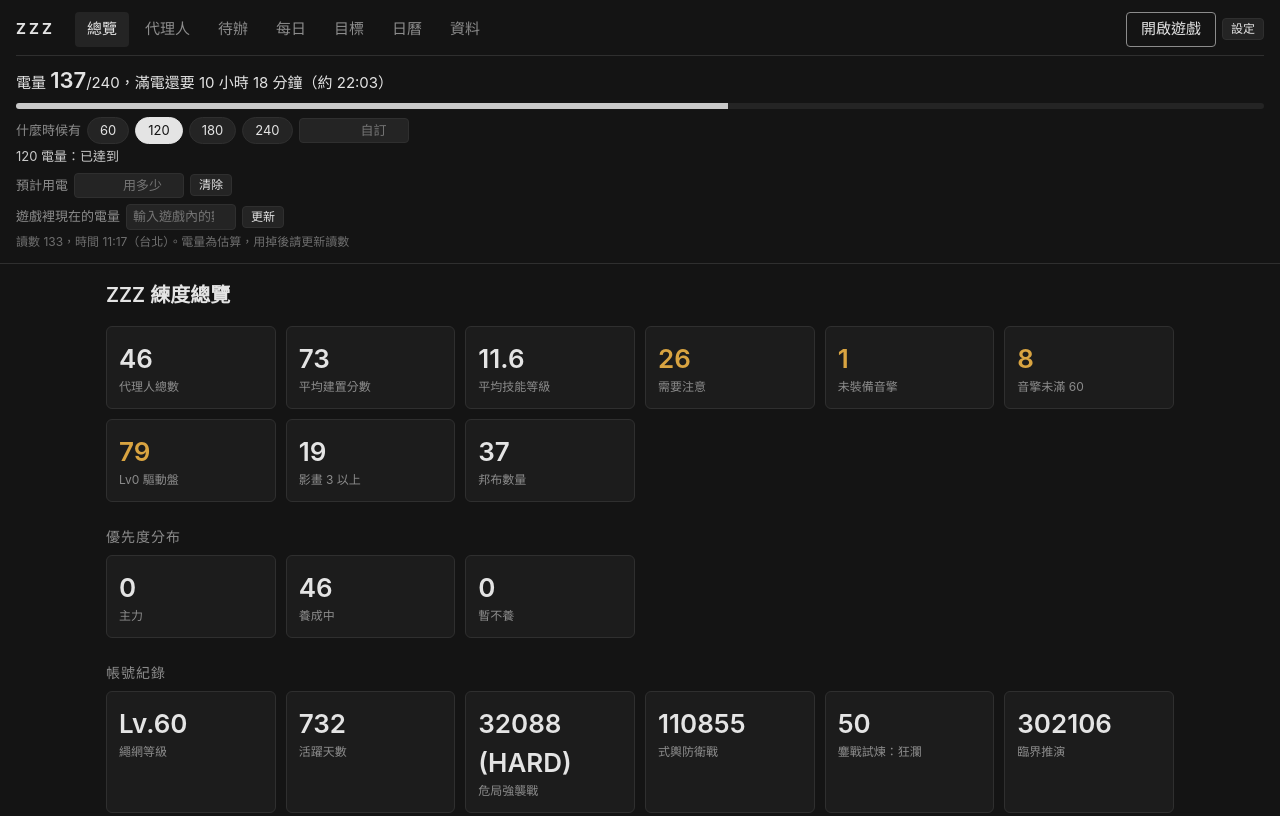
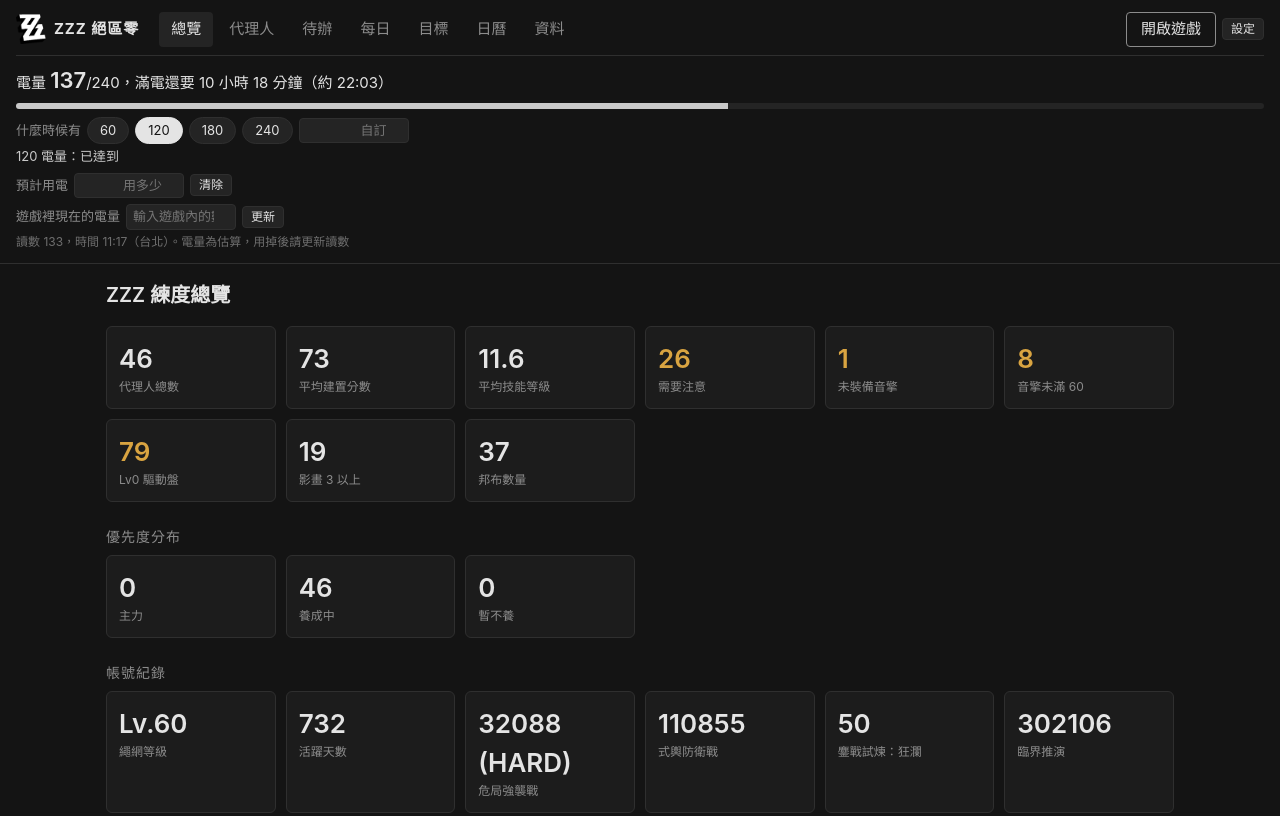
Before and after one commit to ChaN0iR/zzz-dashboard, a plain HTML site: page index.html in a window 1280 px wide. Shown: the top 816 px of the page. Drawn offline with Linux system fonts and the light colour scheme.

Commit message:
標題改為 ZZZ 絕區零、加入 logo、favicon 與主畫面圖示

```diff
--- a/index.html
+++ b/index.html
@@ -3,12 +3,20 @@
 <head>
 <meta charset="utf-8">
 <meta name="viewport" content="width=device-width,initial-scale=1">
-<title>ZZZ 練度儀表板</title>
+<title>ZZZ 絕區零</title>
+<link rel="icon" type="image/png" href="favicon.png">
+<link rel="apple-touch-icon" href="apple-touch-icon.png">
+<link rel="manifest" href="manifest.webmanifest">
+<meta name="theme-color" content="#141414">
+<meta name="apple-mobile-web-app-capable" content="yes">
+<meta name="mobile-web-app-capable" content="yes">
+<meta name="apple-mobile-web-app-title" content="ZZZ 絕區零">
+<meta name="apple-mobile-web-app-status-bar-style" content="black">
 <link rel="stylesheet" href="style.css">
 </head>
 <body>
 <header>
-  <div class="brand">ZZZ</div>
+  <a class="brand" href="#/"><img src="logo.png" alt="" height="30"><span>ZZZ 絕區零</span></a>
   <nav id="nav">
     <a href="#/" data-r="">總覽</a>
     <a href="#/agents" data-r="agents">代理人</a>
--- a/style.css
+++ b/style.css
@@ -75,3 +75,5 @@
 .bblk input{width:110px;text-align:right}
 .bres{font-size:13px;color:var(--a);min-height:0;margin-top:3px}
 @media(max-width:700px){header{position:static}}
+.brand{display:flex;align-items:center;gap:8px;color:var(--t);text-decoration:none;letter-spacing:1px}.brand img{height:30px;width:auto;display:block}
+@media(max-width:700px){.brand img{height:26px}.brand{font-size:15px}}
```
Also changed, not shown: apple-touch-icon.png (added), favicon.png (added), icon-192.png (added), icon-512.png (added), logo-512.png (added), logo.png (added), manifest.webmanifest (added).
